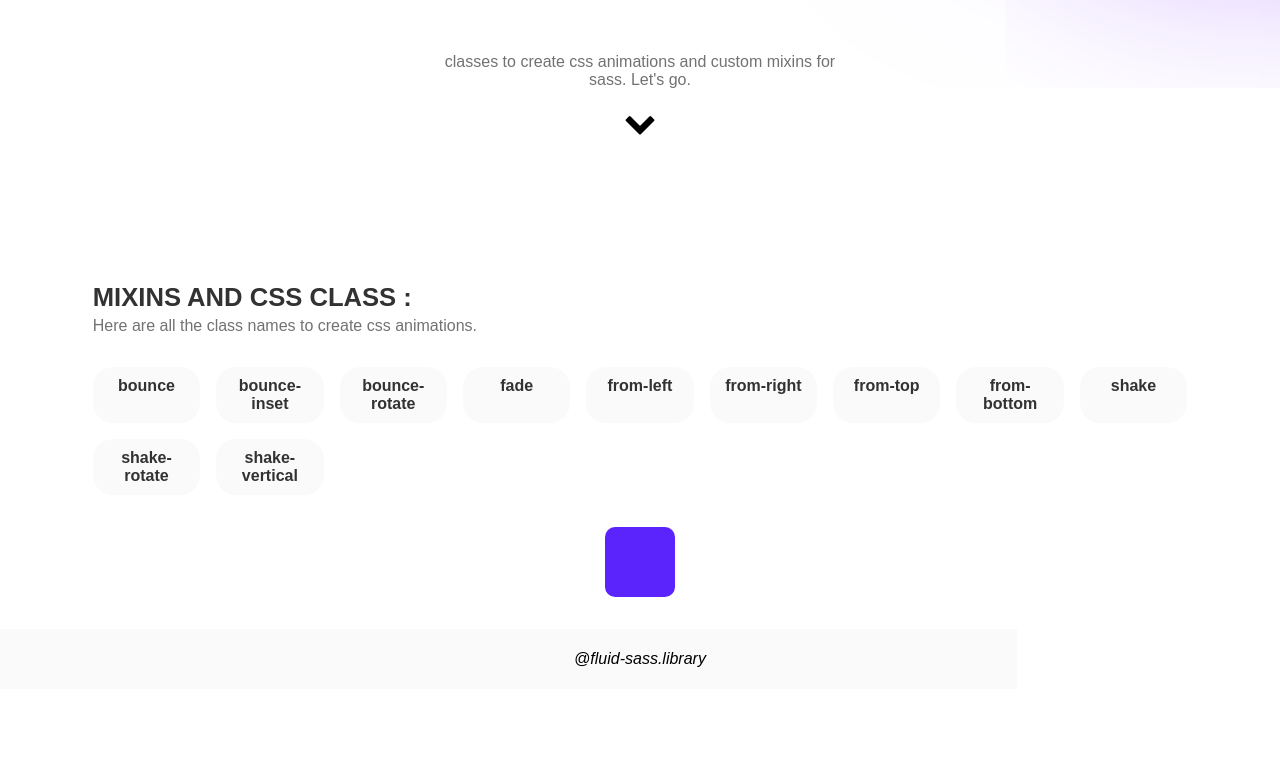
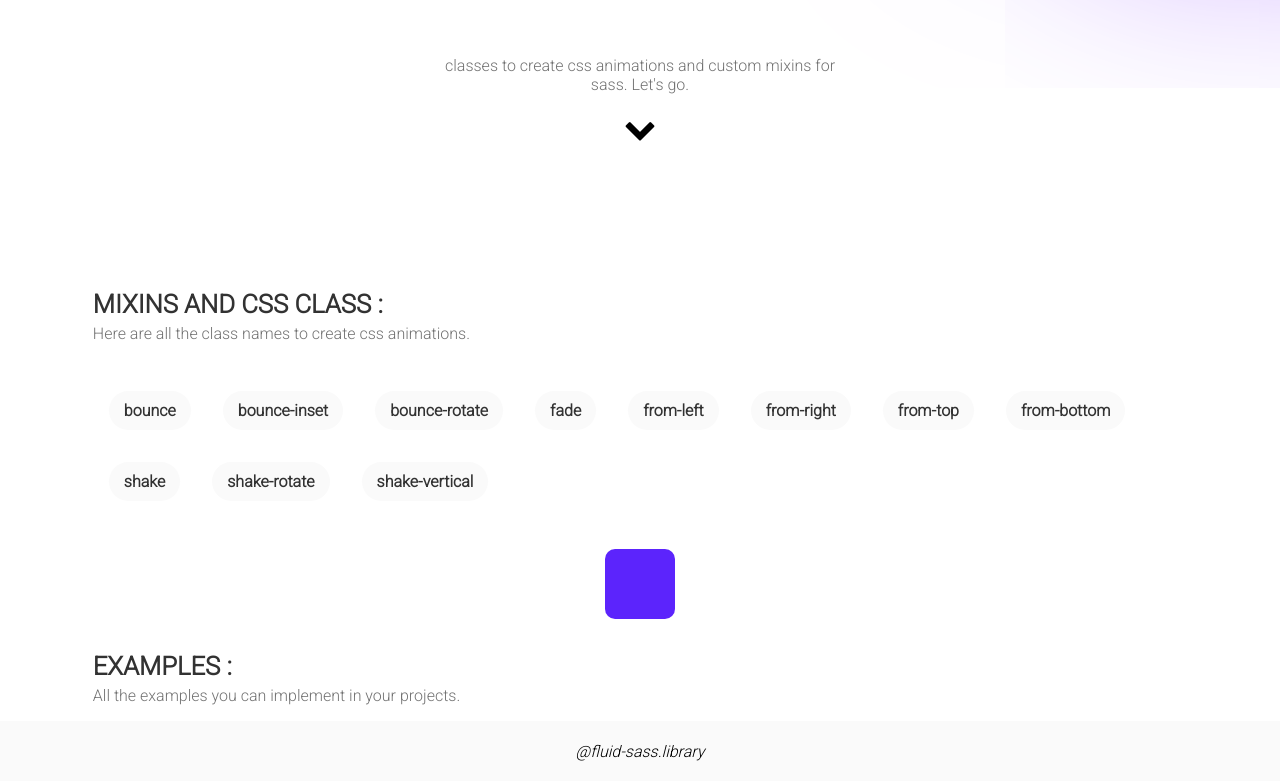
Before and after one commit to jhony-24/fluid-SASS, a website: page docs/index.html in a window 1280 px wide. Shown: the part 409-1190 px from the top of the page. Before the commit the page ends 1098 px from the top, so only its background shows below. Drawn offline with nearby package versions, Linux system fonts and the light colour scheme.

Commit message:
added google font roboto

```diff
--- a/docs/assets/css/main.css
+++ b/docs/assets/css/main.css
@@ -120,10 +120,13 @@
 
 .all-mixins {
     margin: 2em auto;
-    display: grid;
-    grid-gap: 1em;
-    grid-template-columns: repeat(auto-fill,minmax(100px,1fr));
+    display: flex;
+    flex-flow: wrap;
 }
+.all-mixins > *{
+    margin: 1em;
+}
+
 .square {
     --size : 70px;
     background: var(--primary-color);
--- a/docs/assets/css/reset.css
+++ b/docs/assets/css/reset.css
@@ -1,5 +1,6 @@
+@import url('https://fonts.googleapis.com/css2?family=Roboto:wght@300&display=swap');
 * {
-    font-family: Arial, Helvetica, sans-serif;
+    font-family: 'Roboto', Helvetica, sans-serif;
     margin: 0;
     padding: 0;
     box-sizing: border-box;
@@ -14,7 +15,7 @@ span,p {
     color: rgb(50,50,50);
 }
 
-html {
+html,body {
     scroll-behavior: smooth;
 }
 
--- a/docs/assets/js/main.js
+++ b/docs/assets/js/main.js
@@ -7,15 +7,17 @@ const typesAnimation = [
 
 const links = [
     { to: "#home", text: "home" },
-    { to: "#mixins", text: "mixins and css class" },
+    { to: "#mixins", text: "mixins" },
     { to: "#examples", text: "examples" },
 ];
 
-window.addEventListener('load', function () {
-
+const completeLoading = function () {
     document.getElementById('app').style.visibility = 'visible';
     document.getElementById('loading-page').remove();
+}
 
+window.addEventListener('load', function () {
+    completeLoading();
     new Vue({
         el: '#app',
         data: {
--- a/docs/index.html
+++ b/docs/index.html
@@ -69,6 +69,16 @@
                     </div>
                 </div>
             </detail-section>
+            <detail-section>
+                <paragraph-detail
+                    slot="header"
+                    id="examples"
+                    title="EXAMPLES :"
+                    detail="All the examples you can implement in your projects.">
+                </paragraph-detail>
+                <div slot="body">
+                </div>
+            </detail-section>
         </div>
 
         <div class="footer">
```
